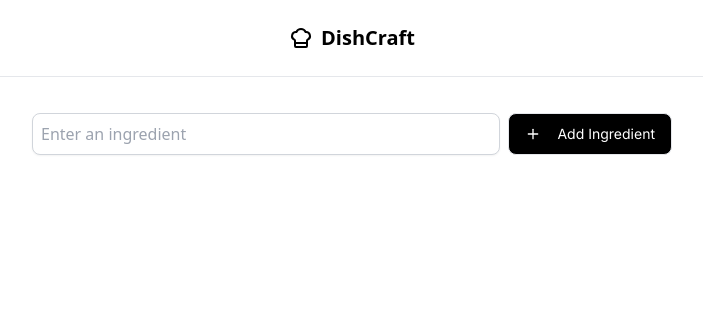
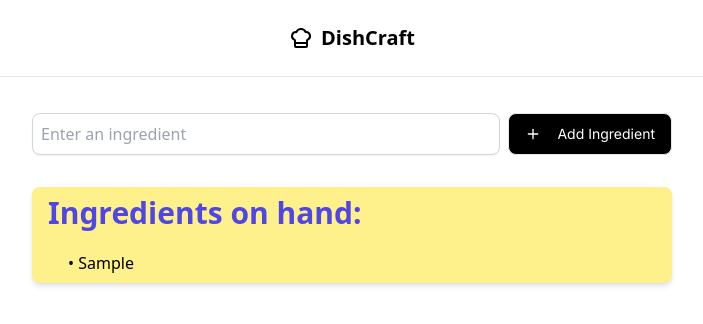
Before and after one commit to TheGhossst/DishCraft, a React (Vite) app: page / in a window 1280 px wide. Both pictures are taken after typing "Sample" into the empty fields and a click on the button "Add Ingredient". Shown: the top 324 px of the page, without its empty margins (288-991 px from the left). Built offline with nearby package versions, Linux system fonts and the light colour scheme.

Commit message:
add:  IngredientsList component to App component, rendering it when ingredients array is not empty

```diff
--- a/src/App.tsx
+++ b/src/App.tsx
@@ -2,6 +2,7 @@ import { useState } from 'react'
 import { NavBar } from "./components/NavBar"
 import { IngredientsForm } from './components/IngredientsForm'
 import { Ingredient } from './types/Ingredients'
+import { IngredientsList } from './components/IngredientsList'
 
 export function App(){
   const [ingredients, setIngredients] = useState<Ingredient[]>([])
@@ -14,6 +15,11 @@ export function App(){
       <NavBar />
       <main className="container mx-auto max-w-2xl space-y-8 p-4">
         <IngredientsForm  onAdd={ handleAddIngredient }/>
+        {ingredients.length > 0 && (
+          <>
+            <IngredientsList ingredients={ingredients}/>
+          </>
+        )}
       </main>
     </div>
   )
--- /dev/null
+++ b/src/components/IngredientsList.tsx
@@ -0,0 +1,24 @@
+import { Ingredient } from "../types/Ingredients"
+
+interface IngredientsListProps {
+    ingredients: Ingredient[]
+}
+
+export function IngredientsList({ ingredients }: IngredientsListProps) {
+    return (
+        <div className="space-y-4">
+            <div className=" bg-yellow-200 py-2 px-4 rounded-lg shadow-md transform transition-all duration-300 hover:scale-105 ">
+                <p className="text-3xl font-extrabold text-indigo-600 mb-5">Ingredients on hand:</p>
+                <ol className="space-y-2 pl-5 text-black-500">
+                    {ingredients.map((ingredient) => (
+                        <li key={ingredient.id} className="flex items-center justify-between">
+                            <span>• {ingredient.name}</span>
+                        </li>
+                    ))}
+                </ol>
+
+
+            </div>
+        </div>
+    )
+}
```
